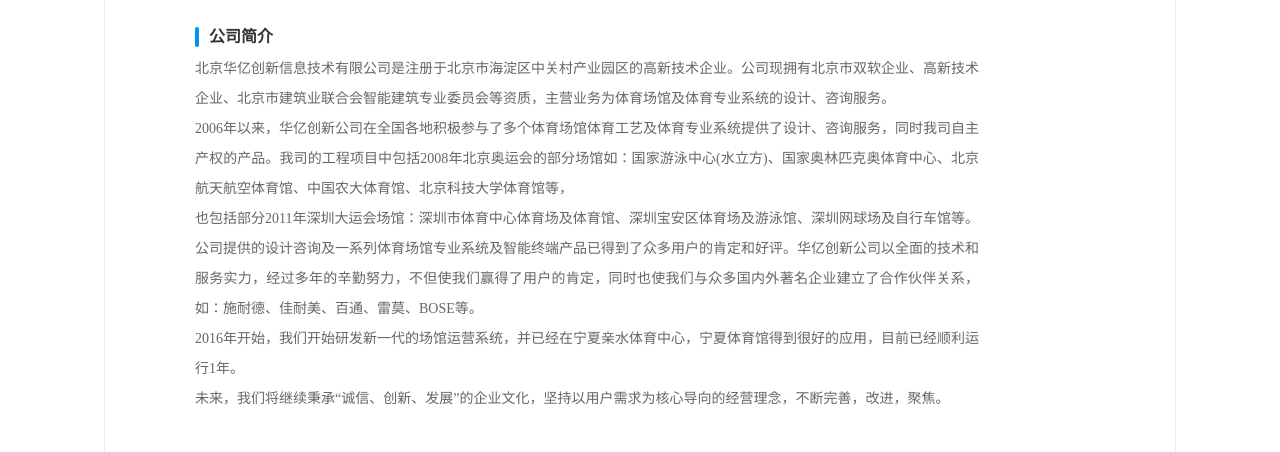
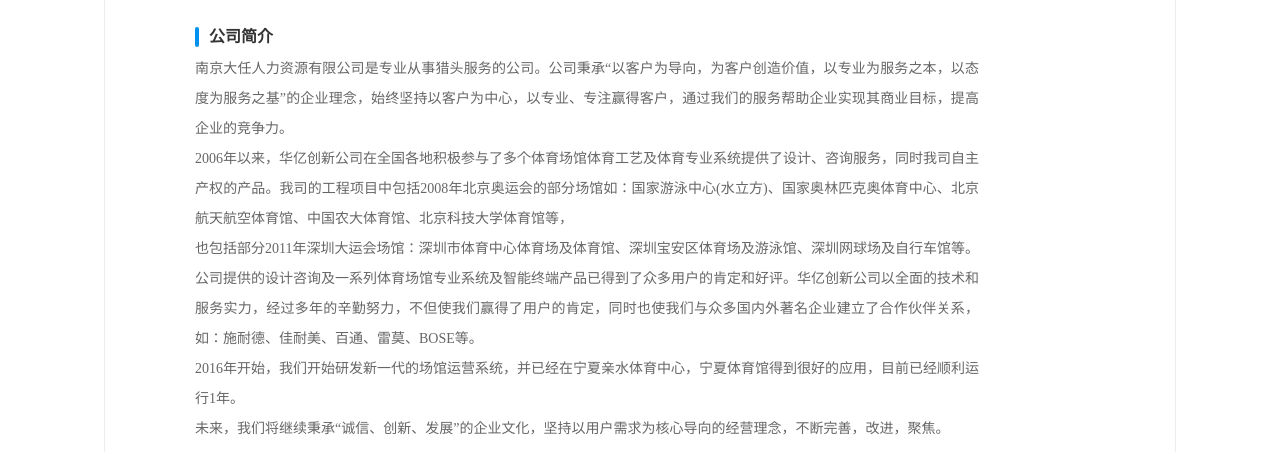
Before and after one commit to mote2000/mote2000.github.io, a website: page html/about.html in a window 1280 px wide. Shown: the part 310-762 px from the top of the page. Drawn offline with Linux system fonts and the light colour scheme.

Commit message:
Update company description in about page for clarity and focus on services

```diff
--- a/html/about.html
+++ b/html/about.html
@@ -90,7 +90,7 @@
         <h4 class="detailTit">南京大任人力资源有限公司</h4>
         <h6 class="secTit"><span class="block"></span>公司简介</h6>
         <div class="WD">
-            北京华亿创新信息技术有限公司是注册于北京市海淀区中关村产业园区的高新技术企业。公司现拥有北京市双软企业、高新技术企业、北京市建筑业联合会智能建筑专业委员会等资质，主营业务为体育场馆及体育专业系统的设计、咨询服务。
+            南京大任人力资源有限公司是专业从事猎头服务的公司。公司秉承“以客户为导向，为客户创造价值，以专业为服务之本，以态度为服务之基”的企业理念，始终坚持以客户为中心，以专业、专注赢得客户，通过我们的服务帮助企业实现其商业目标，提高企业的竞争力。
 
         </div>
         <div class="WD">
```
